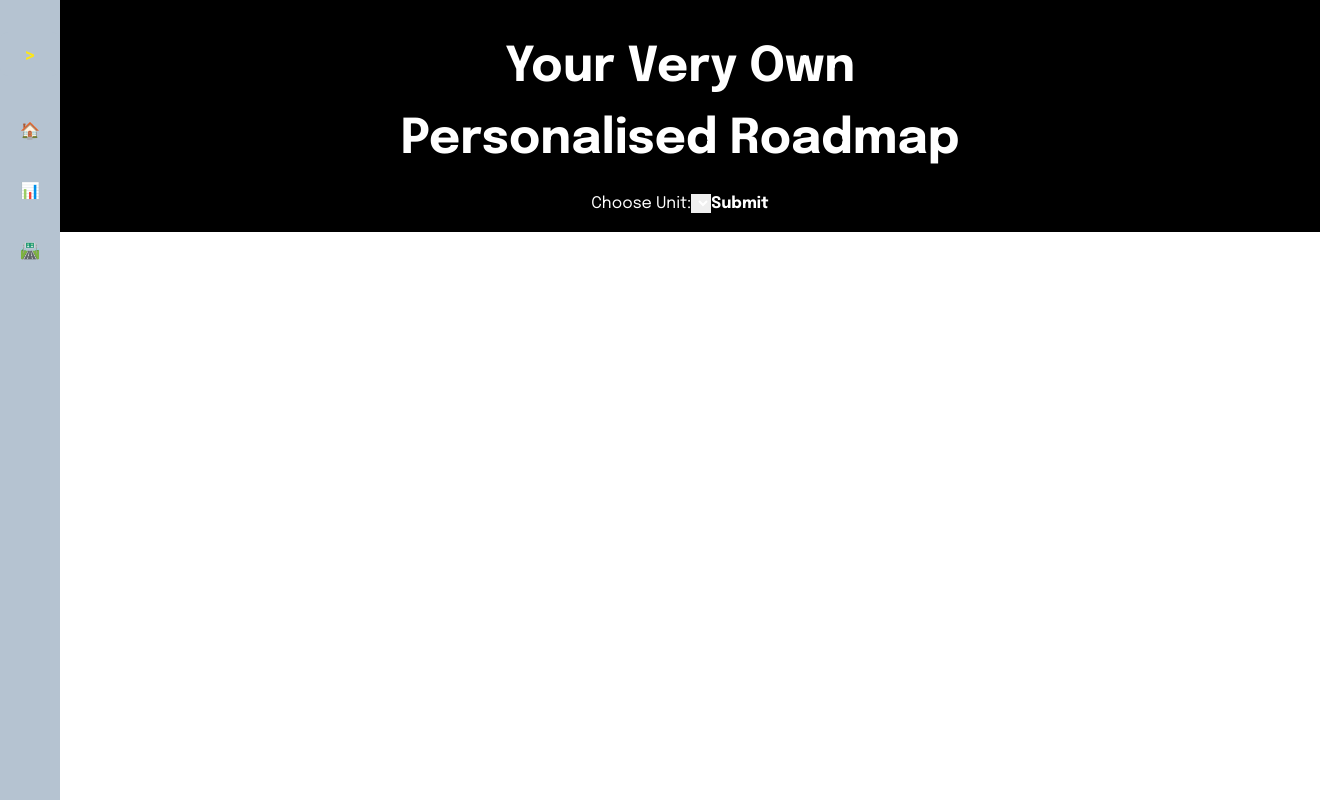
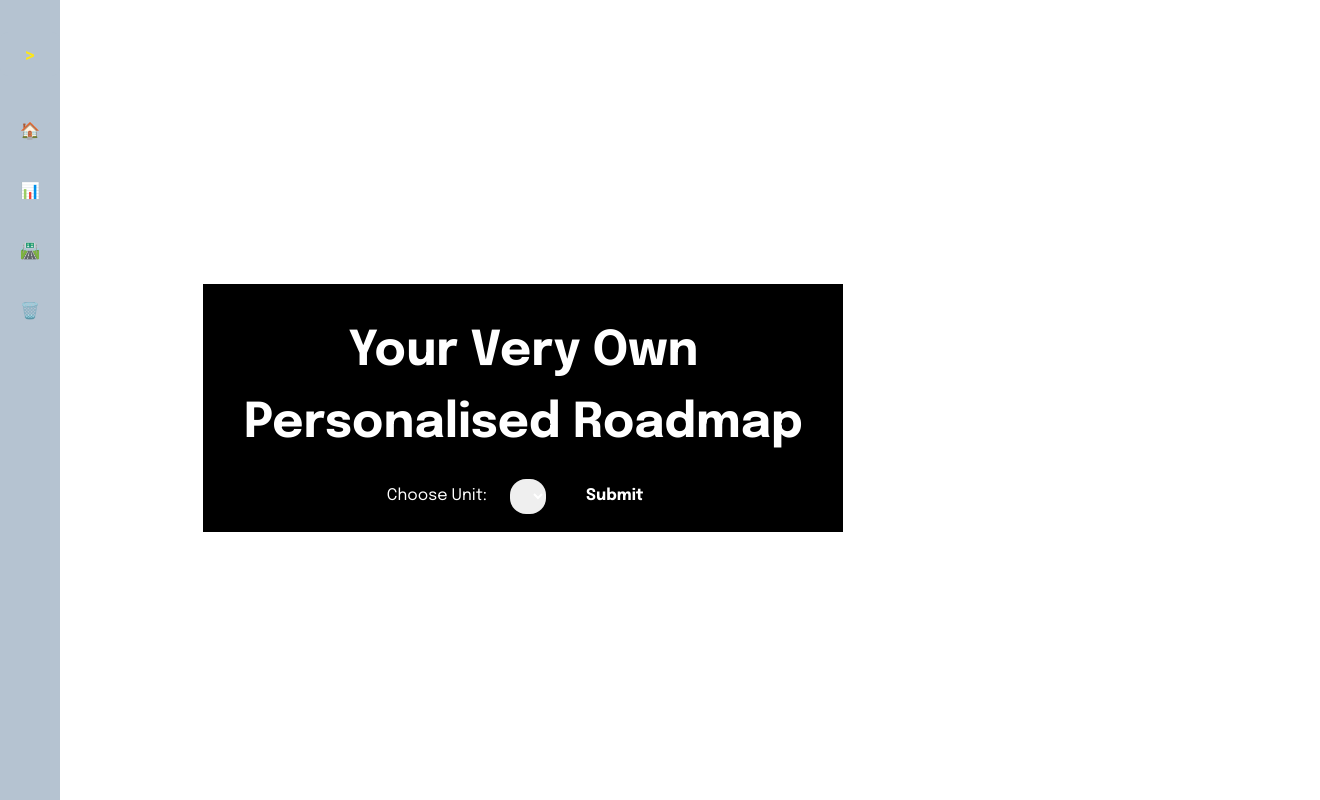
Before and after one commit to JustARandomBoredGuy/ADEPT, a React (Vite) app in the folder frontend/: page /roadmap in a window 1280 px wide. Shown: the whole page, 1320 px wide, since content can reach past the window. Built offline with nearby package versions, Linux system fonts and the light colour scheme.

Commit message:
fixed bugs

```diff
--- a/frontend/src/components/UserMenu.tsx
+++ b/frontend/src/components/UserMenu.tsx
@@ -1,5 +1,6 @@
 import { useState } from 'react';
 import './UserMenu.css'; // Import the CSS file for styling
+import { removeToken } from '../lib/api';
 
 const UserMenu = () => {
   const [isCollapsed, setIsCollapsed] = useState(true);
@@ -7,6 +8,16 @@ const UserMenu = () => {
   const toggleSidebar = () => {
     setIsCollapsed((prev) => !prev);
   };
+
+  const removeHandler = () => {
+    removeToken()
+      .then(() => {
+        alert("Token Removed");
+      })
+      .catch((error) => {
+        alert("Error removing token:" + error.message);
+      });
+  }
 
   return (
     <div className={`sidebar ${isCollapsed ? 'collapsed' : ''}`}>
@@ -18,7 +29,8 @@ const UserMenu = () => {
         <li><a href="/notifications" className="menu-item"><span>🔔</span>{!isCollapsed && 'Notifications'}</a></li> */}
         <li><a href="/" className="menu-item"><span>🏠</span>{!isCollapsed && 'Home'}</a></li>
         <li><a href="/inputNotes" className="menu-item"><span>📊</span>{!isCollapsed && 'Add Notes'}</a></li>
-        <li><a href="/roadmap" className="menu-item"><span>🛣️</span>{!isCollapsed && 'Roadmap'}</a></li>
+        <li><a href="/roadmap" className="menu-item"><span>🛣️</span>{!isCollapsed && 'Display Roadmap'}</a></li>
+        <li><a onClick={removeHandler}><span>🗑️</span>{!isCollapsed && 'Delete GAuth'}</a></li>
       </ul>
     </div>
   );
--- a/frontend/src/components/pdfForm.tsx
+++ b/frontend/src/components/pdfForm.tsx
@@ -56,7 +56,7 @@ const PdfForm = () => {
     const isUploading = isUploadingPDF || isUploadingLink;
 
     const pdfButtonIsDisabled = !isFileSelected || isUploading;
-    const linkButtonIsDisabled = !isFileSelected || isUploading; // Based on original logic
+    // const linkButtonIsDisabled = !isFileSelected || isUploading; // Based on original logic
 
     const showPdfError = isPDFError;
     const pdfErrorMessage = pdfError?.message || "An error occurred uploading the PDF.";
@@ -110,7 +110,6 @@ const PdfForm = () => {
                     <button
                         className="gc-btn"
                         type="button"
-                        disabled={linkButtonIsDisabled}
                         onClick={handleUploadLinkClick}
  // Approximates my={2}
                     >
--- a/frontend/src/pages/Home.css
+++ b/frontend/src/pages/Home.css
@@ -114,9 +114,9 @@ img {
 
 .card img {
   border-radius: 50%;
-  width: 100%;
-  min-width: 15rem;
-  margin: 0;
+  width: 10rem;
+  height: 100%;
+  margin: auto;
   height: 10rem;
   margin-bottom: 2rem;
 }
--- a/frontend/src/pages/Home.tsx
+++ b/frontend/src/pages/Home.tsx
@@ -18,31 +18,31 @@ const Home = () => {
 
         <div className="about-us">
           <div className="card">
-            <img src="../../public/vite.svg" alt="Photo of person" />
+            <img src="../../public/abhyuday.jpg" alt="Photo of person" />
             <h3>Abhyuday Sharma</h3>
-            <p>Lead Prompt Engineer</p>
-            <p className="card-content">"Lorem ipsum dolor sit amet consectetur adipisicing elit. Odio minima obcaecati, beatae quo maiores quisquam nesciunt"</p>
+            <p>Prompt/AI Engineer</p>
+            <p className="card-content">"Innovation lies in the idea, AI can do the rest"</p>
           </div>
 
           <div className="card">
-            <img src="../../public/vite.svg" alt="Photo of person" />
+            <img src="../../public/arya.jpg" alt="Photo of person" />
             <h3>Akshat Arya</h3>
-            <p>Lead Backend Engineer</p>
-            <p className="card-content">"Lorem ipsum dolor sit amet consectetur adipisicing elit. Odio minima obcaecati, beatae quo maiores quisquam nesciunt"</p>
+            <p>Lead Python Engineer</p>
+            <p className="card-content">"Success @ failure"</p>
           </div>
 
           <div className="card">
-            <img src="../../public/vite.svg" alt="Photo of person" />
+            <img src="../../public/gupta.jpg" alt="Photo of person" />
             <h3>Akshat Gupta</h3>
-            <p>Lead Complexity Engineer</p>
-            <p className="card-content">"Lorem ipsum dolor sit amet consectetur adipisicing elit. Odio minima obcaecati, beatae quo maiores quisquam nesciunt"</p>
+            <p>Lead Backend Engineer</p>
+            <p className="card-content">"I am late again"</p>
           </div>
 
           <div className="card">
-            <img src="../../public/vite.svg" alt="Photo of person" />
+            <img src="../../public/amol.jpg" alt="Photo of person" />
             <h3>Amol Vyas</h3>
-            <p>Lead Python Engineer</p>
-            <p className="card-content">"Lorem ipsum dolor sit amet consectetur adipisicing elit. Odio minima obcaecati, beatae quo maiores quisquam nesciunt"</p>
+            <p>Front End Engineer</p>
+            <p className="card-content">"Patience is the key to success"</p>
           </div>
         </div>
     </div>
--- a/frontend/src/pages/Roadmap.css
+++ b/frontend/src/pages/Roadmap.css
@@ -1,7 +1,7 @@
 @import url("https://fonts.googleapis.com/css2?family=Epilogue:ital,wght@0,100..900;1,100..900&family=Rubik:ital,wght@0,300..900;1,300..900&family=Space+Mono:ital,wght@0,400;0,700;1,400;1,700&display=swap");
 
-.container {
-  padding-left: 5rem;
+.containering {
+  padding-left: 0rem;
   margin: 0;
   width: 100%;
   display: flex;
@@ -38,8 +38,31 @@ h1 {
   margin: 0;
 }
 
+.input {
+    width: 20rem;
+    display: flex;
+    flex-direction: row;
+    align-items: center;
+    justify-content: space-evenly;
+}
+
+.input > select{
+    padding: 0.5rem;
+    border-radius: 1em;
+}
+
+.input > button{
+    padding: 0.5em 1em;
+}
+
+.input > button:hover {
+    color: black;
+    background-color: white;
+    padding: 0.5em 1em;
+}
+
 .output{
-    width: 70%;
+    width: 100%;
     display: flex;
     justify-content: center;
     align-items: center;
@@ -50,7 +73,10 @@ h1 {
     display: flex;
     flex-direction: column;
     align-items: center;
+    justify-content: center;
+    width: 70%;
 }
+
 
 .topic-card{
     border: 1px black solid;
```
